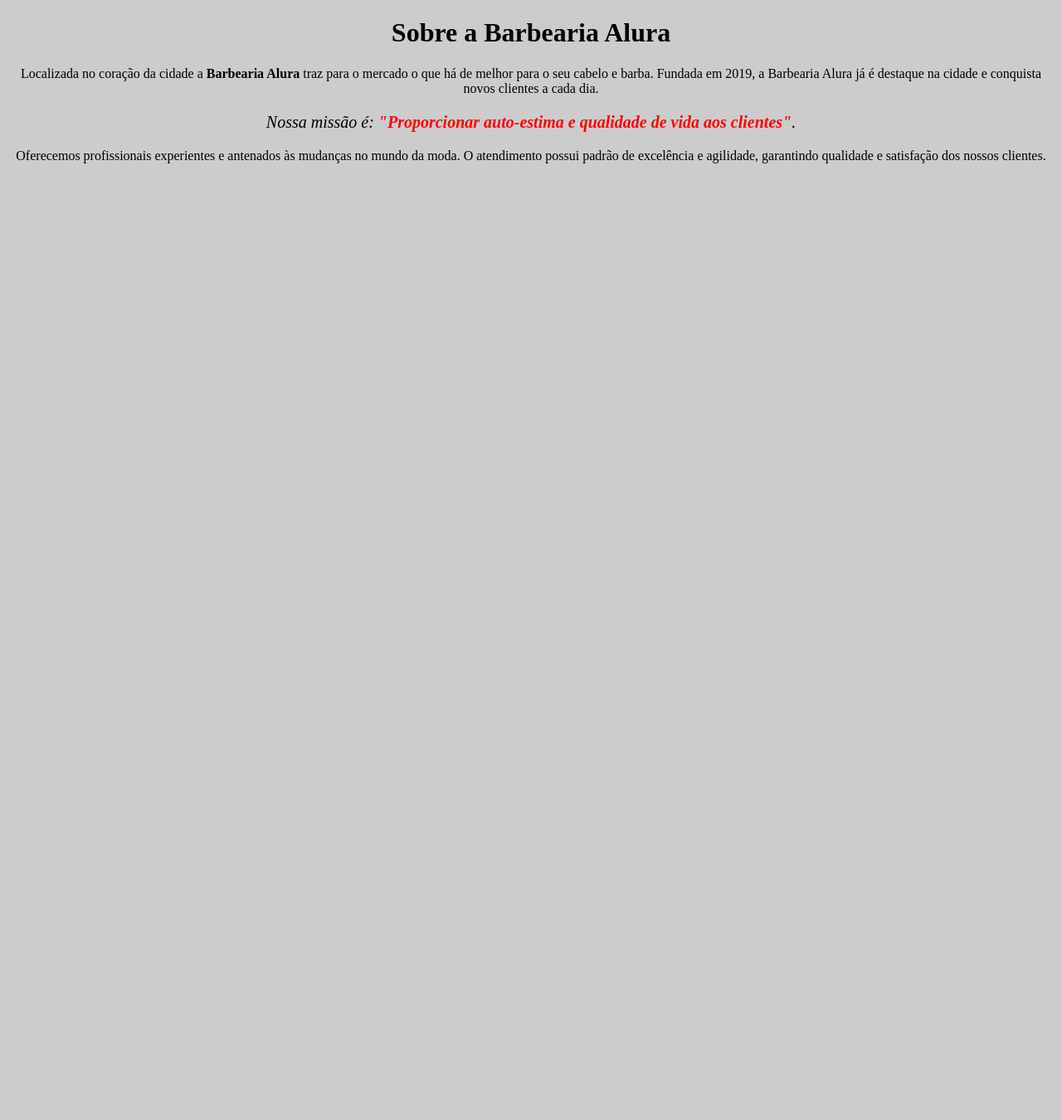
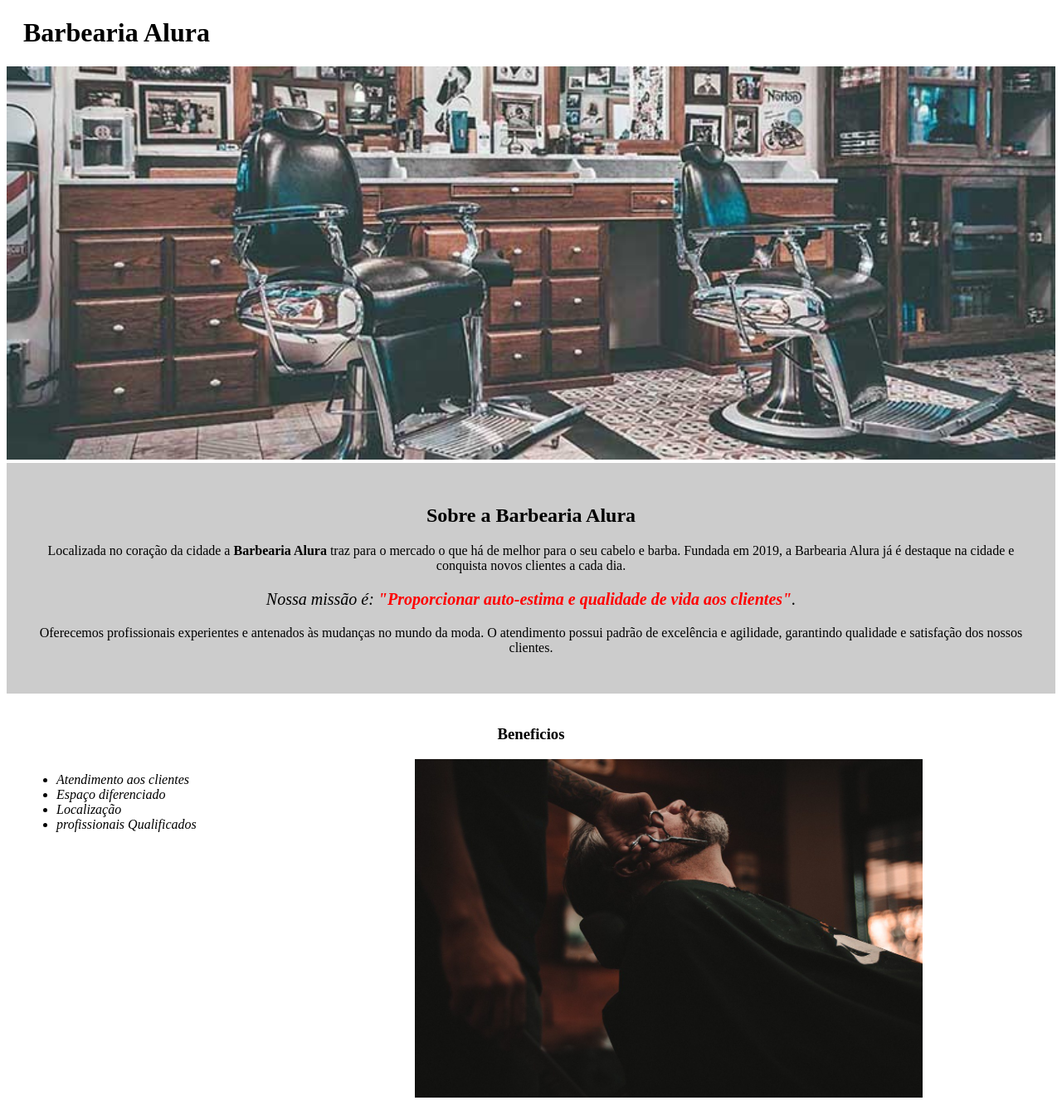
Before and after one commit to leozim16/HTML, a plain HTML site: page index.html in a window 1280 px wide. Shown: the whole page at 83% size. Before the commit the page ends 800 px from the top, so only its background shows below. Drawn offline with Linux system fonts and the light colour scheme.

Commit message:
Add files via upload

```diff
--- a/index.html
+++ b/index.html
@@ -1,22 +1,38 @@
 <!DOCTYPE html>
 <html lang="pt-br">
-	<head>
-		<meta charset="UTF-8">
-		<title>Barbearia Alura</title>
-		<link rel="stylesheet" href="style.css">
 
-		<style>
+<head>
+	<meta charset="UTF-8">
+	<title>Barbearia Alura</title>
+	<link rel="stylesheet" href="./public/assets/css/style.css">
+</head>
 
-		</style>
-	</head>
+<body>
+	<header>
+		<h1 class="titulo-principal">Barbearia Alura</h1>
+	</header>
+	<img id="banner" src="./public/assets/imgs/banner.jpg" alt="">
+	<div class="principal">
+		<h2 class="titulo-centralizado">Sobre a Barbearia Alura</h2>
+		<p>Localizada no coração da cidade a <strong>Barbearia Alura</strong> traz para o mercado o que há de melhor
+			para o seu cabelo e barba. Fundada em 2019, a Barbearia Alura já é destaque na cidade e conquista novos
+			clientes a cada dia.</p>
+		<p id="missao"><em>Nossa missão é: <strong>"Proporcionar auto-estima e qualidade de vida aos
+					clientes"</strong>.</em></p>
+		<p>Oferecemos profissionais experientes e antenados às mudanças no mundo da moda. O atendimento possui padrão de
+			excelência e agilidade, garantindo qualidade e satisfação dos nossos clientes.</p>
+	</div>
 
-	<body>
-		<h1 style="text-align: center">Sobre a Barbearia Alura</h1>
+	<div class="Beneficios">
+		<h3 class="titulo-centralizado">Beneficios</h3>
+		<ul>
+			<li class="itens">Atendimento aos clientes</li>
+			<li class="itens">Espaço diferenciado</li>
+			<li class="itens">Localização</li>
+			<li class="itens">profissionais Qualificados</li>
+		</ul>
+		<img src="./public/assets/imgs/beneficios.jpg" class="imagembeneficios" alt="">
+	</div>
+</body>
 
-		<p>Localizada no coração da cidade a <strong>Barbearia Alura</strong> traz para o mercado o que há de melhor para o seu cabelo e barba. Fundada em 2019, a Barbearia Alura já é destaque na cidade e conquista novos clientes a cada dia.</p>
-
-		<p style="font-size: 20px"><em>Nossa missão é: <strong>"Proporcionar auto-estima e qualidade de vida aos clientes"</strong>.</em></p>
-
-		<p>Oferecemos profissionais experientes e antenados às mudanças no mundo da moda. O atendimento possui padrão de excelência e agilidade, garantindo qualidade e satisfação dos nossos clientes.</p>
-	</body>
 </html>
--- /dev/null
+++ b/public/assets/css/style.css
@@ -0,0 +1,56 @@
+body {
+
+}
+
+#missao {
+	font-size: 20px;
+}
+
+#banner {
+	width: 100%;
+}
+
+.principal {
+	background-color: #CCCCCC;
+	padding: 30px;
+}
+
+.titulo-principal {
+	padding-left: 20px;
+}
+
+.titulo-centralizado {
+	text-align: center;
+}
+
+
+p {
+	text-align: center;
+}
+
+
+em strong {
+	color: #FF0000;
+}
+
+.itens {
+	font-style: italic;
+}
+
+
+.Beneficios {
+	background-color: #ffffff;
+	padding: 20px;
+}
+
+
+ul {
+	display: inline-block;
+	vertical-align: top;
+	width: 20%;
+	margin-right: 15%;
+}
+
+.imagembeneficios {
+	width: 50%;
+}
```
Also changed, not shown: public/assets/imgs/banner.jpg (added), public/assets/imgs/beneficios.jpg (added).
